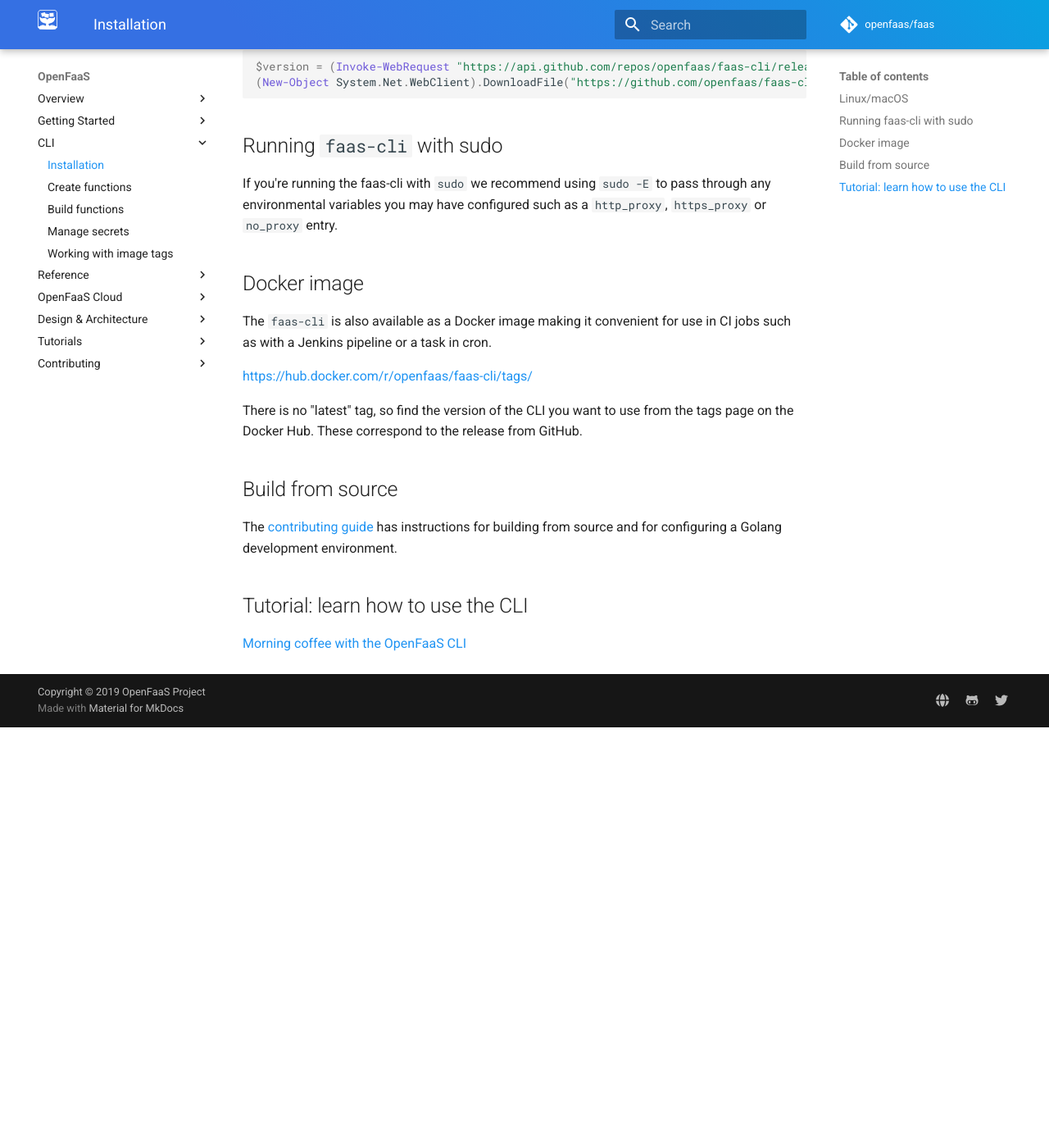
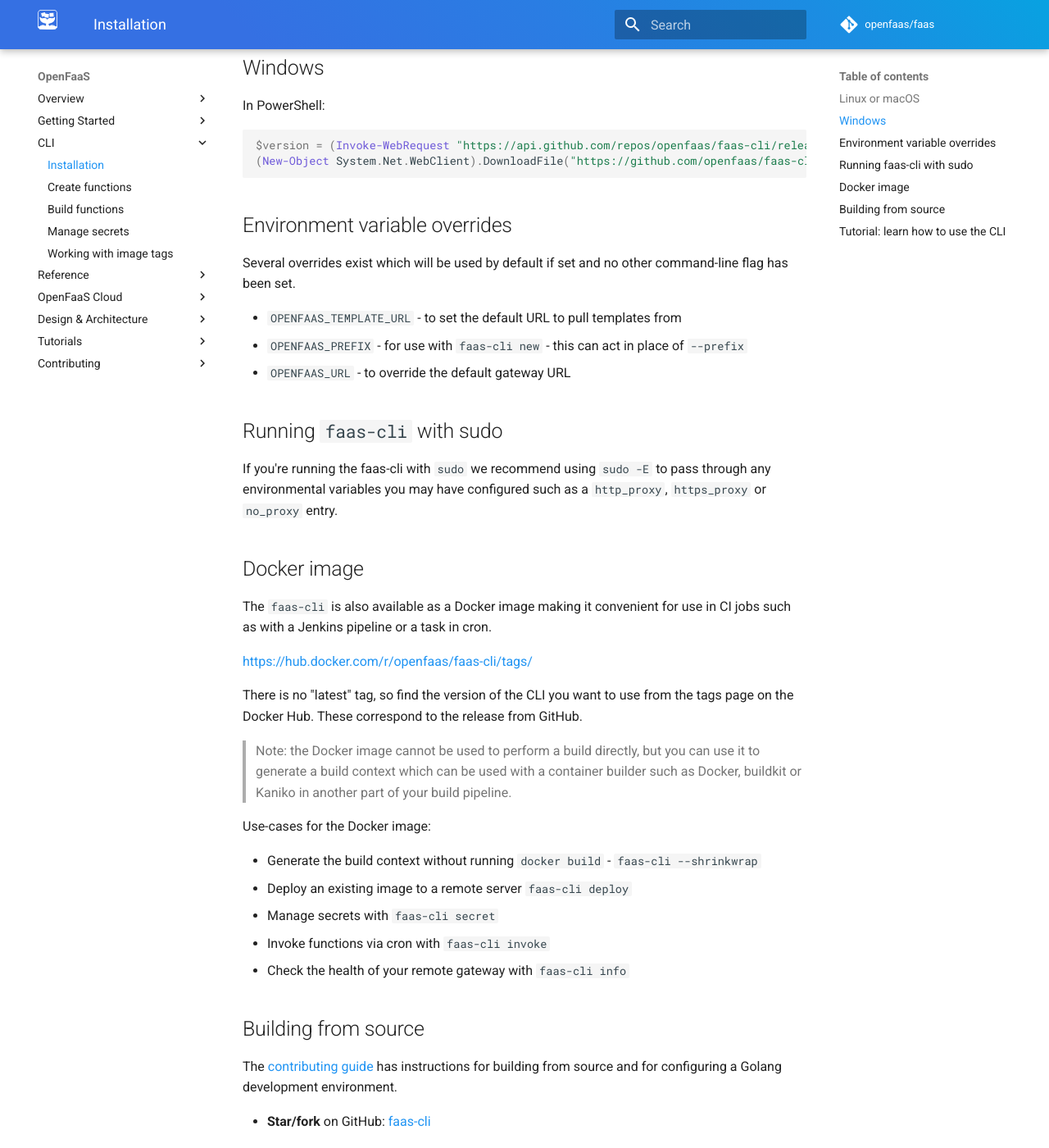
Before and after one commit to openfaas/docs, an MkDocs documentation site: the page built from docs/cli/install.md, in a window 1280 px wide and 1400 px high, scrolled down 782 px. Shown: the whole window at 82% size. Built offline with MkDocs 1.6.1 and Material for MkDocs 9.7.7, drawn with Linux system fonts in a browser that asks for light colours; comment, search, counter and statistics services are not loaded; before the commit the page ends 1669 px from its top, so only the background shows below that; some of the changed text lies outside the part shown.

Commit message:
Add OPENFAAS_PREFIX documentation
Signed-off-by: Alex Ellis <alexellis2@gmail.com>

````diff
--- a/docs/cli/install.md
+++ b/docs/cli/install.md
@@ -2,7 +2,7 @@
 
 You can install the CLI with a `curl` utility script, `brew` or by downloading the binary from the releases page. Once installed you'll get the `faas-cli` command and `faas` alias.
 
-## Linux/macOS
+## Linux or macOS
 
 Utility script with `curl`:
 
@@ -12,7 +12,7 @@ $ curl -sSL https://cli.openfaas.com | sudo -E sh
 
 > The flag `-E` allows for any `http_proxy` environmental variables to be passed through to the installation bash script.
 
-Non-root with curl (requires further actions as advised after downloading):
+Non-root with curl downloads the binary into your current directory and will then print installation instructions:
 
 ```bash
 $ curl -sSL https://cli.openfaas.com | sh
@@ -27,12 +27,22 @@ $ brew install faas-cli
 !!! note
     The `brew` release may not run the latest minor release but is updated regularly.
 
+## Windows
+
 In PowerShell:
 
 ```powershell
 $version = (Invoke-WebRequest "https://api.github.com/repos/openfaas/faas-cli/releases/latest" | ConvertFrom-Json)[0].tag_name
 (New-Object System.Net.WebClient).DownloadFile("https://github.com/openfaas/faas-cli/releases/download/$version/faas-cli.exe", "faas-cli.exe")
 ```
+
+## Environment variable overrides
+
+Several overrides exist which will be used by default if set and no other command-line flag has been set.
+
+* `OPENFAAS_TEMPLATE_URL` - to set the default URL to pull templates from
+* `OPENFAAS_PREFIX` - for use with `faas-cli new` - this can act in place of `--prefix`
+* `OPENFAAS_URL` - to override the default gateway URL
 
 ## Running `faas-cli` with sudo
 
@@ -46,9 +56,21 @@ https://hub.docker.com/r/openfaas/faas-cli/tags/
 
 There is no "latest" tag, so find the version of the CLI you want to use from the tags page on the Docker Hub. These correspond to the release from GitHub.
 
-## Build from source
+> Note: the Docker image cannot be used to perform a build directly, but you can use it to generate a build context which can be used with a container builder such as Docker, buildkit or Kaniko in another part of your build pipeline.
+
+Use-cases for the Docker image:
+
+* Generate the build context without running `docker build`  - `faas-cli --shrinkwrap`
+* Deploy an existing image to a remote server `faas-cli deploy`
+* Manage secrets with `faas-cli secret`
+* Invoke functions via cron with `faas-cli invoke`
+* Check the health of your remote gateway with `faas-cli info`
+
+## Building from source
 
 The [contributing guide](../contributing) has instructions for building from source and for configuring a Golang development environment.
+
+* **Star/fork** on GitHub: [faas-cli](https://github.com/openfaas/faas-cli)
 
 ## Tutorial: learn how to use the CLI
 
````
